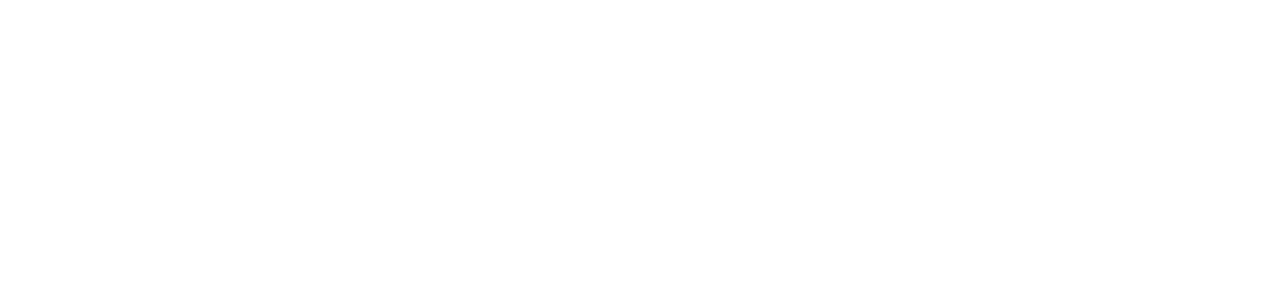
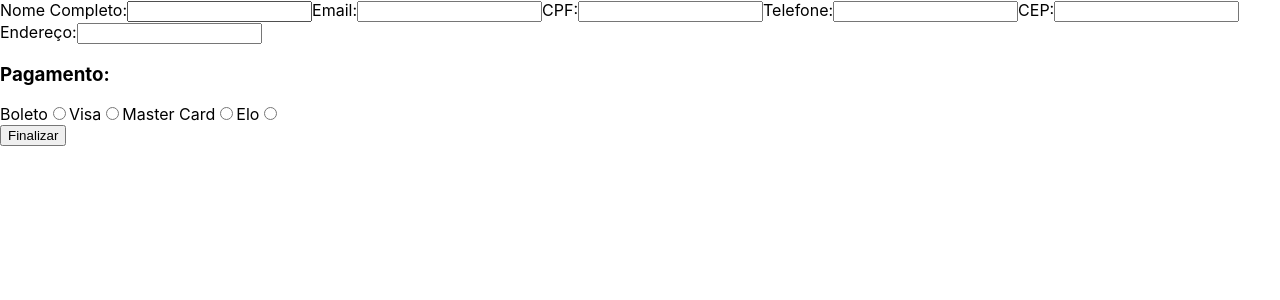
Before and after one commit to yuryss98/Front-End-Online-Store, a React (Create React App) app: page /checkout in a window 1280 px wide. Shown: the top 300 px of the page. Built offline with nearby package versions, Linux system fonts and the light colour scheme.

Commit message:
requisito 12 completo

```diff
--- a/src/App.js
+++ b/src/App.js
@@ -3,6 +3,7 @@
 import Home from './Home';
 import Cart from './Cart';
 import Details from './components/Details';
+import Checkout from './components/Checkout';
 
 class App extends Component {
   state = {
@@ -61,6 +62,12 @@
     });
   }
 
+  clearCart = () => {
+    this.setState({
+      addItens: '',
+    });
+  }
+
   render() {
     const { addItens } = this.state;
     return (
@@ -95,6 +102,16 @@
                 removeItem={ this.removeItem }
               />) }
             />
+            <Route
+              exact
+              path="/checkout"
+              render={ (props) => (
+                <Checkout
+                  { ...props }
+                  clearCart={ this.clearCart }
+                  itensCart={ addItens }
+                />) }
+            />
           </Switch>
         </BrowserRouter>
       </div>
--- a/src/Cart.jsx
+++ b/src/Cart.jsx
@@ -1,5 +1,6 @@
 import React, { Component } from 'react';
 import PropTypes from 'prop-types';
+import { Link } from 'react-router-dom';
 
 export default class Cart extends Component {
   render() {
@@ -48,6 +49,17 @@
             </div>
           ))
         }
+
+        {
+          itensCart.length > 0 && (
+            <Link
+              data-testid="checkout-products"
+              to="/checkout"
+            >
+              Finalizar Compra
+
+            </Link>)
+        }
       </div>
     );
   }
--- /dev/null
+++ b/src/components/Checkout.jsx
@@ -0,0 +1,208 @@
+import PropTypes from 'prop-types';
+import React, { Component } from 'react';
+
+export default class Checkout extends Component {
+  state = {
+    fullName: '',
+    email: '',
+    cpf: '',
+    phone: '',
+    cep: '',
+    address: '',
+    pagamento: '',
+    errorMsg: '',
+  }
+
+  handleChange = ({ target }) => {
+    const { name, value } = target;
+    this.setState({
+      [name]: value,
+    });
+  }
+
+  finalizarCompra = () => {
+    const {
+      fullName,
+      email,
+      cpf,
+      phone,
+      cep,
+      address,
+      pagamento,
+    } = this.state;
+
+    if (fullName && email && cpf && phone && cep && address && pagamento) {
+      const { history: { push }, clearCart } = this.props;
+      push('/');
+      clearCart();
+    } else {
+      this.setState({
+        errorMsg: 'Campos inválidos',
+      });
+    }
+  }
+
+  render() {
+    const { itensCart } = this.props;
+    const { errorMsg } = this.state;
+    return (
+      <div>
+        {itensCart.map((el) => (
+          <div key={ el.title }>
+            <h3>{ el.title }</h3>
+            <h3>{ el.price }</h3>
+            <h3>{ el.quantity }</h3>
+          </div>
+        ))}
+        <form>
+          <label htmlFor="fullName">
+            Nome Completo:
+            <input
+              type="text"
+              name="fullName"
+              id="fullName"
+              required
+              data-testid="checkout-fullname"
+              onChange={ this.handleChange }
+            />
+          </label>
+
+          <label htmlFor="email">
+            Email:
+            <input
+              type="email"
+              required
+              name="email"
+              id="email"
+              data-testid="checkout-email"
+              onChange={ this.handleChange }
+            />
+          </label>
+
+          <label htmlFor="cpf">
+            CPF:
+            <input
+              type="text"
+              required
+              name="cpf"
+              id="cpf"
+              data-testid="checkout-cpf"
+              onChange={ this.handleChange }
+            />
+          </label>
+
+          <label htmlFor="phone">
+            Telefone:
+            <input
+              type="text"
+              required
+              name="phone"
+              id="phone"
+              data-testid="checkout-phone"
+              onChange={ this.handleChange }
+            />
+          </label>
+
+          <label htmlFor="cep">
+            CEP:
+            <input
+              type="text"
+              required
+              name="cep"
+              id="cep"
+              data-testid="checkout-cep"
+              onChange={ this.handleChange }
+            />
+          </label>
+
+          <label htmlFor="address">
+            Endereço:
+            <input
+              type="text"
+              name="address"
+              required
+              id="address"
+              data-testid="checkout-address"
+              onChange={ this.handleChange }
+            />
+          </label>
+
+          <div>
+            <h3>Pagamento:</h3>
+            <label htmlFor="boleto">
+              Boleto
+              <input
+                type="radio"
+                name="pagamento"
+                required
+                value="Boleto"
+                id="boleto"
+                data-testid="ticket-payment"
+                onChange={ this.handleChange }
+              />
+            </label>
+
+            <label htmlFor="visa">
+              Visa
+              <input
+                type="radio"
+                required
+                name="pagamento"
+                value="Visa"
+                id="visa"
+                data-testid="visa-payment"
+                onChange={ this.handleChange }
+              />
+            </label>
+
+            <label htmlFor="masterCard">
+              Master Card
+              <input
+                type="radio"
+                name="pagamento"
+                required
+                value="Master Card"
+                id="masterCard"
+                data-testid="master-payment"
+                onChange={ this.handleChange }
+              />
+            </label>
+
+            <label htmlFor="elo">
+              Elo
+              <input
+                type="radio"
+                required
+                name="pagamento"
+                value="Elo"
+                id="elo"
+                data-testid="elo-payment"
+                onChange={ this.handleChange }
+              />
+            </label>
+          </div>
+
+          {
+            errorMsg && <h2 data-testid="error-msg">{ errorMsg }</h2>
+          }
+          <button
+            type="button"
+            onClick={ this.finalizarCompra }
+            data-testid="checkout-btn"
+          >
+            Finalizar
+
+          </button>
+        </form>
+      </div>
+    );
+  }
+}
+
+Checkout.propTypes = {
+  itensCart: PropTypes.arrayOf.isRequired,
+  history: PropTypes.shape({
+    push: PropTypes.func,
+  }).isRequired,
+  clearCart: PropTypes.func.isRequired,
+};
```
